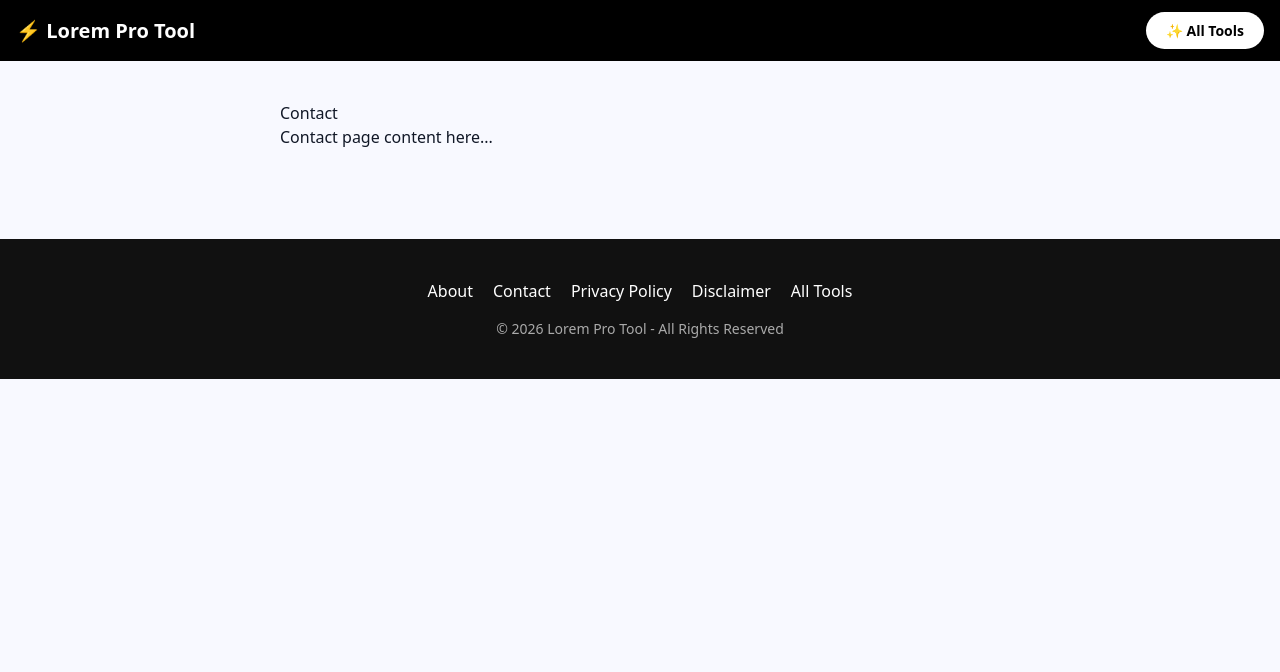
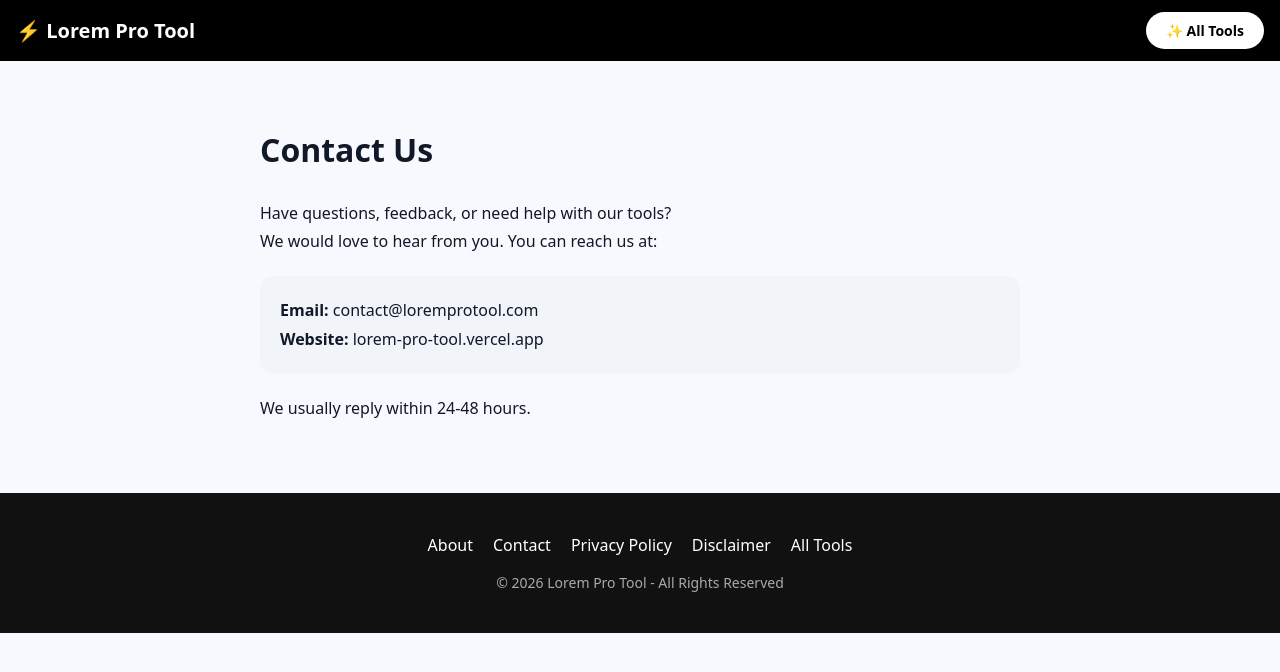
Before and after one commit to Ravs10/lorem-pro-tool, a Next.js app: page /contact in a window 1280 px wide. Shown: the top 672 px of the page. Built offline with nearby package versions, Linux system fonts and the light colour scheme.

Commit message:
Enhance Contact page layout and content

```diff
--- a/app/contact/page.tsx
+++ b/app/contact/page.tsx
@@ -1,8 +1,14 @@
 export default function Contact() {
   return (
-    <div style={{padding:"40px", maxWidth:"800px", margin:"auto"}}>
-      <h1>Contact</h1>
-      <p>Contact page content here...</p>
+    <div style={{ maxWidth: '800px', margin: '40px auto', padding: '20px', lineHeight: '1.8' }}>
+      <h1 style={{ fontSize: '32px', fontWeight: 'bold', marginBottom: '20px' }}>Contact Us</h1>
+      <p>Have questions, feedback, or need help with our tools?</p>
+      <p>We would love to hear from you. You can reach us at:</p>
+      <div style={{ background: '#f1f5f9', padding: '20px', borderRadius: '12px', marginTop: '20px' }}>
+        <p><strong>Email:</strong> contact@loremprotool.com</p>
+        <p><strong>Website:</strong> lorem-pro-tool.vercel.app</p>
+      </div>
+      <p style={{ marginTop: '20px' }}>We usually reply within 24-48 hours.</p>
     </div>
   );
 }
```
